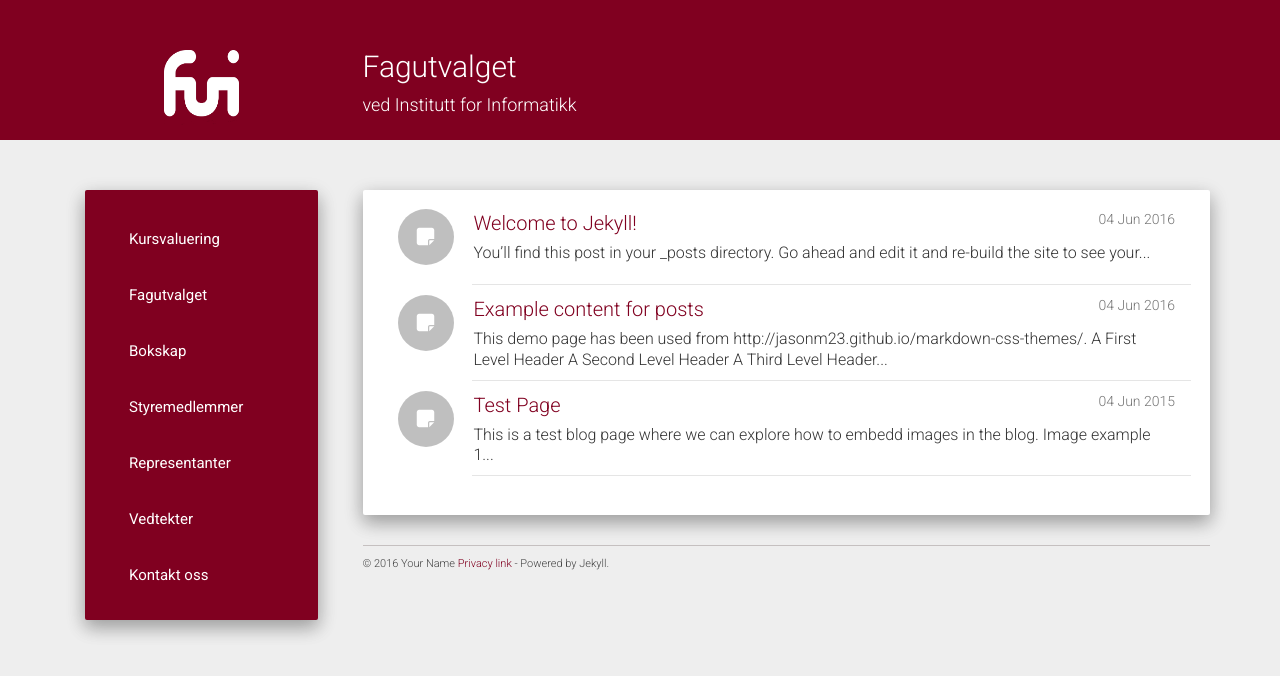
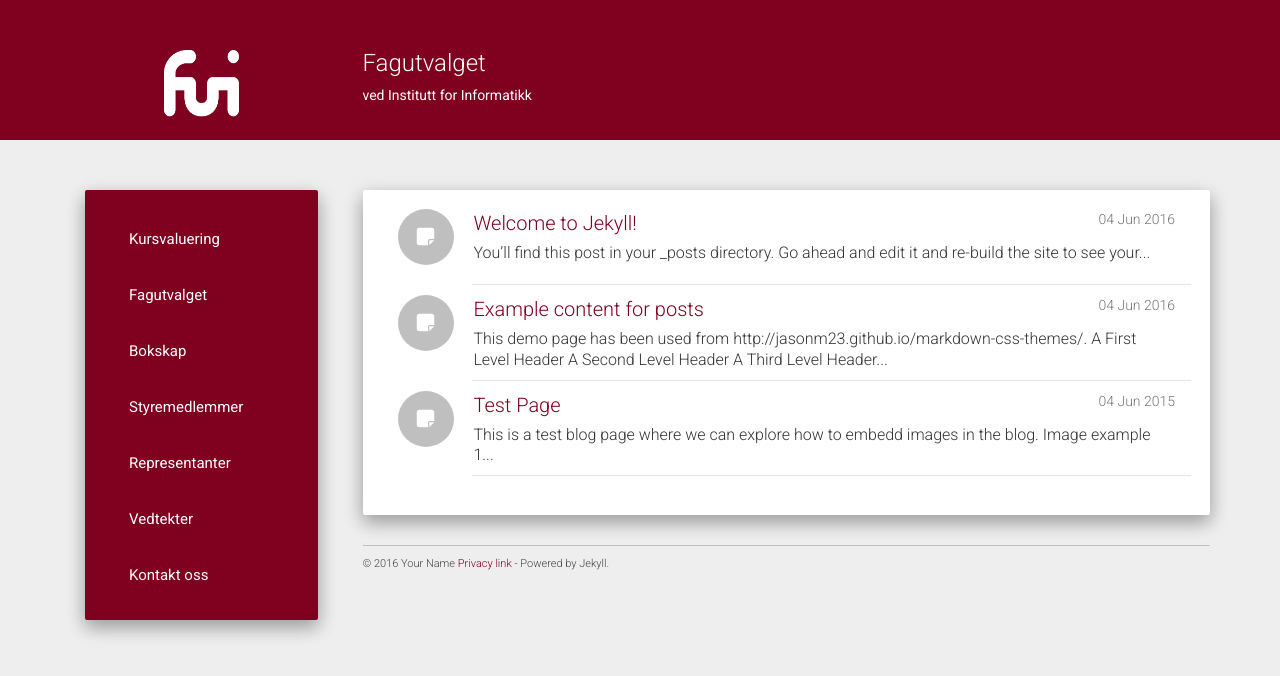
Before and after one commit to fui/fui.github.io, a Jekyll site: the page built from index.html, in a window 1280 px wide. Shown: the top 676 px of the page. Built offline with Jekyll 4.4.1, drawn with Linux system fonts in a browser that asks for light colours; nearby versions of some CDN libraries; the list of posts is cut into pages by our own code.

Commit message:
changed header size

```diff
--- a/_includes/header.html
+++ b/_includes/header.html
@@ -8,8 +8,8 @@
           </div>
           <div class="col-md-9 col-xs-12 full">
             <div class="row-details" height="75px">
-              <h2 class="list-group-item-heading">{{ site.author }}</h2>
-              <h4 class="list-group-item-text">{{ site.about }}</h4>
+              <h3 class="list-group-item-heading">{{ site.author }}</h3>
+              <h5 class="list-group-item-text">{{ site.about }}</h5>
             </div>
           </div>
           </div>
```
